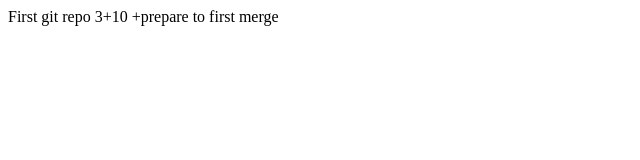
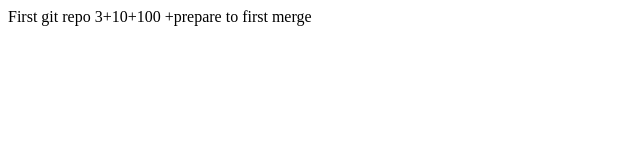
Before and after one commit to pknaplux/pk, a plain HTML site: page index.html in a window 1280 px wide. Shown: the full height of the page, 0-640 px from the left. Drawn offline with Linux system fonts and the light colour scheme.

Commit message:
Merge branch 'master' into js-feature
# Conflicts:
#	index.html

```diff
--- a/index.html
+++ b/index.html
@@ -3,7 +3,7 @@
     <title>Hello git</title>
 </head>
 <body>
-    First git repo 3+10
+    First git repo 3+10+100
 +prepare to first merge
 </body>
 </html>
```
